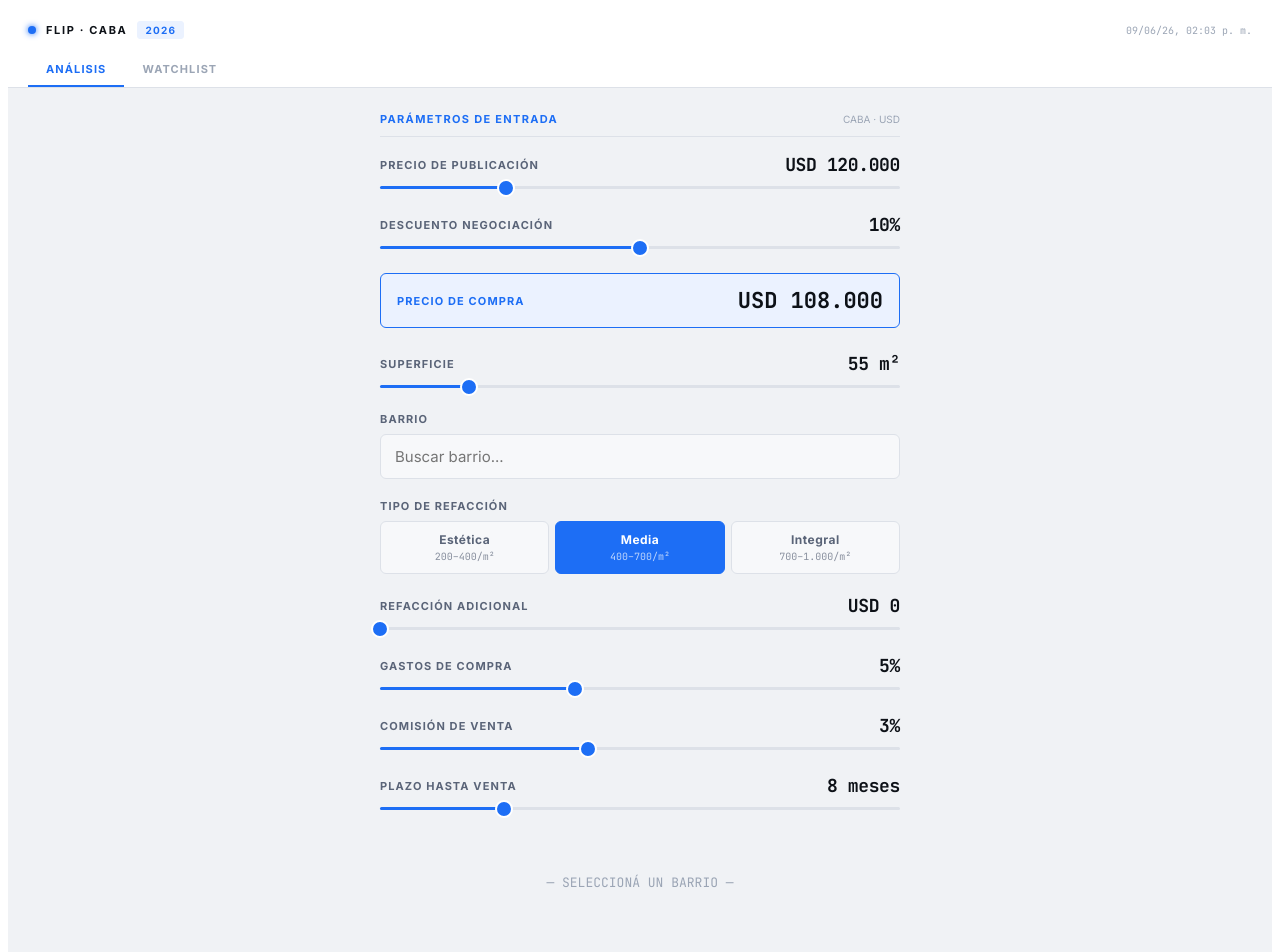
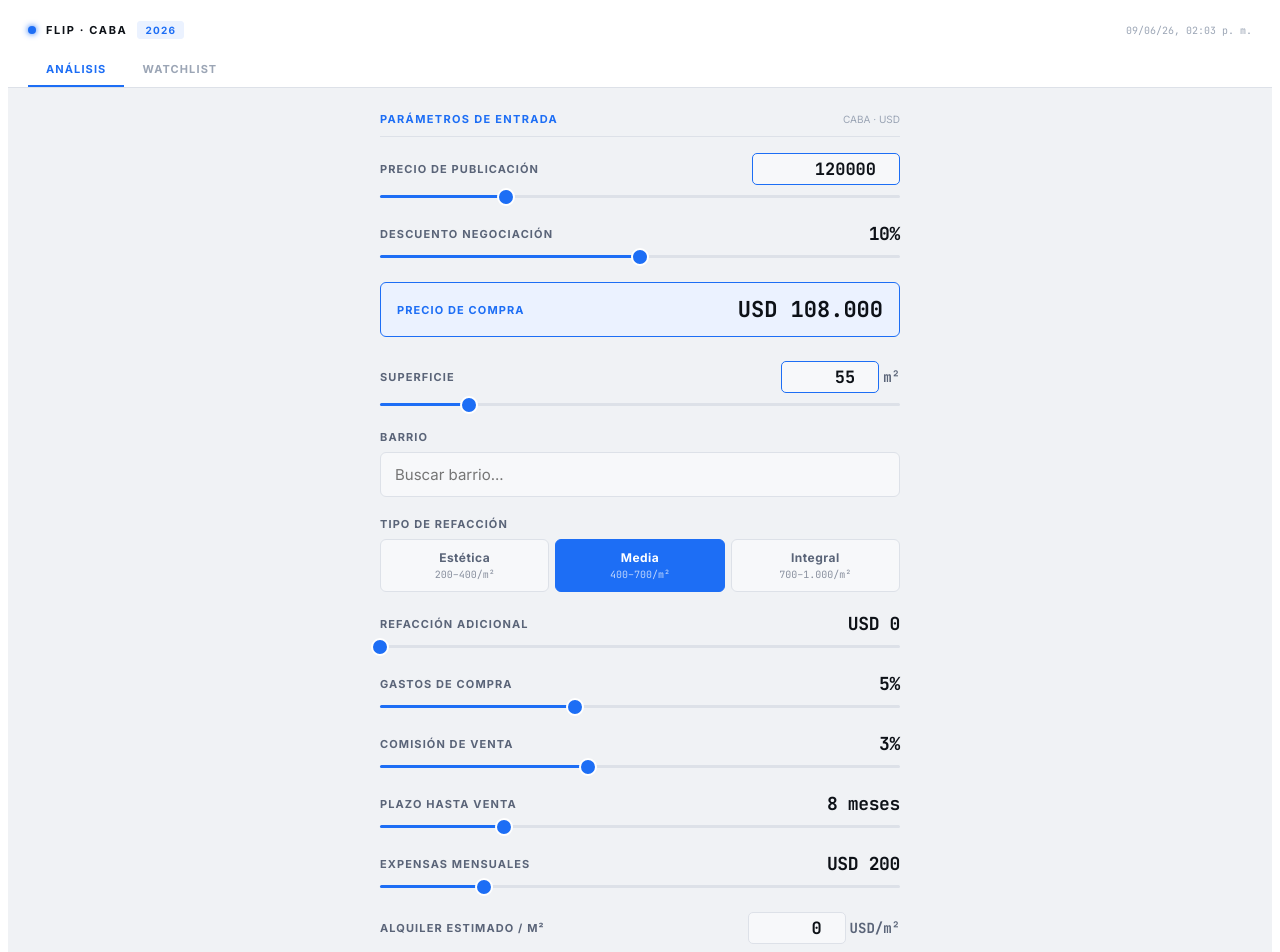
Before and after one commit to danielasasbon/flip-calculator, a React (Vite) app: page / in a window 1280 px wide. Shown: the top 952 px of the page. Built offline with nearby package versions, Linux system fonts and the light colour scheme.

Commit message:
Update App.jsx

```diff
--- a/src/App.jsx
+++ b/src/App.jsx
@@ -120,6 +120,8 @@ export default function FlipCalc() {
   const [closingPct, setClosingPct] = useState(5);
   const [sellCommPct, setSellCommPct] = useState(3);
   const [sellMonths, setSellMonths] = useState(8);
+  const [expensas, setExpensas] = useState(200);
+  const [alquilerM2, setAlquilerM2] = useState(0);
   const [barrioInput, setBarrioInput] = useState("");
   const [barrio, setBarrio] = useState(null);
   const [showSug, setShowSug] = useState(false);
@@ -132,13 +134,10 @@ export default function FlipCalc() {
   const [saveNotas, setSaveNotas] = useState("");
 
   useEffect(() => {
-    const load = async () => {
-      try {
-        const r = await window.storage.get(STORAGE_KEY);
-        if (r?.value) setWatchlist(JSON.parse(r.value));
-      } catch (e) {}
-    };
-    load();
+    try {
+      const saved = localStorage.getItem(STORAGE_KEY);
+      if (saved) setWatchlist(JSON.parse(saved));
+    } catch (e) {}
   }, []);
 
   const saveToStorage = (list) => {
@@ -166,8 +165,18 @@ export default function FlipCalc() {
     const roiAnual    = roi ? (roi / sellMonths) * 12 : null;
     const viable      = profit > 0 && roi > 10;
     const discVsNuevo = arv && nuevoTotal ? ((nuevoTotal - arv) / nuevoTotal) * 100 : null;
-    return { buyPrice, refCost, closing, totalCost, arv, arvM2, nuevoTotal, sellComm, netSale, profit, roi, roiAnual, viable, discVsNuevo, usandoCustom };
-  }, [listPrice, m2, negPct, refType, refExtra, closingPct, sellCommPct, sellMonths, barrio, customUsadoM2, customNuevoM2]);
+    // Expensas durante tenencia
+    const expensasTotal = expensas * sellMonths;
+    const profitNeto = profit !== null ? profit - expensasTotal : null;
+    const roiNeto = profitNeto !== null ? (profitNeto / totalCost) * 100 : null;
+    const roiNetoAnual = roiNeto !== null ? (roiNeto / sellMonths) * 12 : null;
+    const viableNeto = profitNeto > 0 && roiNeto > 10;
+    // Alquiler
+    const alquilerMensual = alquilerM2 > 0 ? alquilerM2 * m2 : null;
+    const alquilerAnual = alquilerMensual ? alquilerMensual * 12 : null;
+    const alquilerROI = alquilerAnual ? (alquilerAnual / totalCost) * 100 : null;
+    return { buyPrice, refCost, closing, totalCost, arv, arvM2, nuevoTotal, sellComm, netSale, profit, roi, roiAnual, viable, discVsNuevo, usandoCustom, expensasTotal, profitNeto, roiNeto, roiNetoAnual, viableNeto, alquilerMensual, alquilerAnual, alquilerROI };
+  }, [listPrice, m2, negPct, refType, refExtra, closingPct, sellCommPct, sellMonths, barrio, customUsadoM2, customNuevoM2, expensas, alquilerM2]);
 
   const filtered = Object.keys(BARRIOS).filter(b =>
     barrioInput.length > 0 && b.toLowerCase().includes(barrioInput.toLowerCase())
@@ -265,7 +274,24 @@ export default function FlipCalc() {
           <>
             <SectionHeader title="Parámetros de entrada" sub="CABA · USD" mt={24} />
 
-            <Slider label="Precio de publicación" min={30000} max={400000} step={5000} value={listPrice} onChange={setListPrice} prefix="USD " />
+            <div style={{ marginBottom: 24 }}>
+              <div style={{ display: "flex", justifyContent: "space-between", alignItems: "center", marginBottom: 10 }}>
+                <span style={{ fontSize: 11, fontWeight: 700, color: C.textSub, letterSpacing: "0.1em", textTransform: "uppercase" }}>Precio de publicación</span>
+                <input
+                  type="number"
+                  value={listPrice}
+                  onChange={e => setListPrice(Number(e.target.value) || 0)}
+                  style={{ width: 130, padding: "4px 8px", background: C.panelAlt, border: `1px solid ${C.accent}`, borderRadius: 5, color: C.text, fontSize: 17, fontWeight: 700, fontFamily: C.mono, outline: "none", textAlign: "right" }}
+                />
+              </div>
+              <div style={{ position: "relative", height: 3, background: C.border, borderRadius: 2 }}>
+                <div style={{ position: "absolute", left: 0, top: 0, height: "100%", width: `${Math.min(((listPrice - 30000) / (400000 - 30000)) * 100, 100)}%`, background: C.accent, borderRadius: 2 }} />
+                <input type="range" min={30000} max={400000} step={1000} value={Math.min(listPrice, 400000)}
+                  onChange={e => setListPrice(Number(e.target.value))}
+                  style={{ position: "absolute", top: "50%", left: 0, width: "100%", transform: "translateY(-50%)", opacity: 0, cursor: "pointer", height: 20, margin: 0 }} />
+                <div style={{ position: "absolute", top: "50%", left: `${Math.min(((listPrice - 30000) / (400000 - 30000)) * 100, 100)}%`, transform: "translate(-50%, -50%)", width: 14, height: 14, borderRadius: "50%", background: C.accent, border: `2px solid ${C.panel}`, pointerEvents: "none" }} />
+              </div>
+            </div>
             <Slider label="Descuento negociación" min={0} max={20} step={1} value={negPct} onChange={setNegPct} suffix="%" />
 
             <div style={{ background: C.accentDim, border: `1px solid ${C.accent}`, borderRadius: 6, padding: "12px 16px", marginBottom: 24, display: "flex", justifyContent: "space-between", alignItems: "center" }}>
@@ -273,7 +299,27 @@ export default function FlipCalc() {
               <span style={{ fontSize: 22, fontWeight: 700, color: C.text, fontFamily: C.mono }}>{fmtUSD(Math.round(c.buyPrice))}</span>
             </div>
 
-            <Slider label="Superficie" min={25} max={200} step={5} value={m2} onChange={setM2} suffix=" m²" />
+            <div style={{ marginBottom: 24 }}>
+              <div style={{ display: "flex", justifyContent: "space-between", alignItems: "center", marginBottom: 10 }}>
+                <span style={{ fontSize: 11, fontWeight: 700, color: C.textSub, letterSpacing: "0.1em", textTransform: "uppercase" }}>Superficie</span>
+                <div style={{ display: "flex", alignItems: "center", gap: 4 }}>
+                  <input
+                    type="number"
+                    value={m2}
+                    onChange={e => setM2(Number(e.target.value) || 0)}
+                    style={{ width: 80, padding: "4px 8px", background: C.panelAlt, border: `1px solid ${C.accent}`, borderRadius: 5, color: C.text, fontSize: 17, fontWeight: 700, fontFamily: C.mono, outline: "none", textAlign: "right" }}
+                  />
+                  <span style={{ fontSize: 14, fontWeight: 700, color: C.textSub, fontFamily: C.mono }}>m²</span>
+                </div>
+              </div>
+              <div style={{ position: "relative", height: 3, background: C.border, borderRadius: 2 }}>
+                <div style={{ position: "absolute", left: 0, top: 0, height: "100%", width: `${Math.min(((m2 - 25) / (200 - 25)) * 100, 100)}%`, background: C.accent, borderRadius: 2 }} />
+                <input type="range" min={25} max={200} step={1} value={Math.min(m2, 200)}
+                  onChange={e => setM2(Number(e.target.value))}
+                  style={{ position: "absolute", top: "50%", left: 0, width: "100%", transform: "translateY(-50%)", opacity: 0, cursor: "pointer", height: 20, margin: 0 }} />
+                <div style={{ position: "absolute", top: "50%", left: `${Math.min(((m2 - 25) / (200 - 25)) * 100, 100)}%`, transform: "translate(-50%, -50%)", width: 14, height: 14, borderRadius: "50%", background: C.accent, border: `2px solid ${C.panel}`, pointerEvents: "none" }} />
+              </div>
+            </div>
 
             {/* Barrio */}
             <div style={{ marginBottom: 20 }}>
@@ -353,6 +399,25 @@ export default function FlipCalc() {
             <Slider label="Gastos de compra" min={2} max={10} step={0.5} value={closingPct} onChange={setClosingPct} suffix="%" />
             <Slider label="Comisión de venta" min={1} max={6} step={0.5} value={sellCommPct} onChange={setSellCommPct} suffix="%" />
             <Slider label="Plazo hasta venta" min={3} max={24} step={1} value={sellMonths} onChange={setSellMonths} suffix=" meses" />
+            <Slider label="Expensas mensuales" min={0} max={1000} step={50} value={expensas} onChange={setExpensas} prefix="USD " />
+            <div style={{ marginBottom: 24 }}>
+              <div style={{ display: "flex", justifyContent: "space-between", alignItems: "center", marginBottom: 10 }}>
+                <span style={{ fontSize: 11, fontWeight: 700, color: C.textSub, letterSpacing: "0.1em", textTransform: "uppercase" }}>Alquiler estimado / m²</span>
+                <div style={{ display: "flex", alignItems: "center", gap: 4 }}>
+                  <input
+                    type="number"
+                    value={alquilerM2}
+                    onChange={e => setAlquilerM2(Number(e.target.value) || 0)}
+                    placeholder="0"
+                    style={{ width: 80, padding: "4px 8px", background: alquilerM2 > 0 ? C.accentDim : C.panelAlt, border: `1px solid ${alquilerM2 > 0 ? C.accent : C.border}`, borderRadius: 5, color: C.text, fontSize: 17, fontWeight: 700, fontFamily: C.mono, outline: "none", textAlign: "right" }}
+                  />
+                  <span style={{ fontSize: 14, fontWeight: 700, color: C.textSub, fontFamily: C.mono }}>USD/m²</span>
+                </div>
+              </div>
+              <div style={{ fontSize: 11, color: C.textMuted, fontFamily: C.mono }}>
+                {alquilerM2 > 0 ? `→ USD ${fmt(alquilerM2 * m2)}/mes · USD ${fmt(alquilerM2 * m2 * 12)}/año` : "Dejá en 0 para omitir comparativa de alquiler"}
+              </div>
+            </div>
 
             {/* ── RESULTADOS ── */}
             {!barrio ? (
@@ -368,6 +433,7 @@ export default function FlipCalc() {
                   <Row label="Precio de compra" value={fmtUSD(Math.round(c.buyPrice))} bold valueColor={C.text} />
                   <Row label="Refacción" value={fmtUSD(c.refCost)} sub={`${fmt(Math.round(c.refCost/m2))} USD/m²`} />
                   <Row label="Gastos de compra" value={fmtUSD(Math.round(c.closing))} />
+                  <Row label={`Expensas (${sellMonths} meses)`} value={fmtUSD(c.expensasTotal)} valueColor={c.expensasTotal > 0 ? C.red : C.textMuted} />
                   <Row label="TOTAL INVERTIDO" value={fmtUSD(Math.round(c.totalCost))} bold valueColor={C.amber} />
                 </div>
 
@@ -386,29 +452,59 @@ export default function FlipCalc() {
                 </div>
 
                 <div style={{ display: "grid", gridTemplateColumns: "1fr 1fr", gap: 10, marginBottom: 10 }}>
-                  <StatBox label="Ganancia neta" value={fmtUSD(Math.round(c.profit))}
+                  <StatBox label="Ganancia bruta" value={fmtUSD(Math.round(c.profit))}
                     color={c.profit > 0 ? C.green : C.red}
-                    tag={c.profit > 0 ? { label: "LONG", color: C.green, bg: C.greenDim, border: C.greenDim } : { label: "NEG", color: C.red, bg: C.redDim, border: C.redDim }} />
-                  <StatBox label="ROI total" value={`${c.roi.toFixed(2)}%`}
-                    color={c.roi > 10 ? C.green : C.red} />
+                    sub="sin descontar expensas" />
+                  <StatBox label="Ganancia neta" value={fmtUSD(Math.round(c.profitNeto))}
+                    color={c.profitNeto > 0 ? C.green : C.red}
+                    tag={c.profitNeto > 0 ? { label: "LONG", color: C.green, bg: C.greenDim, border: C.greenDim } : { label: "NEG", color: C.red, bg: C.redDim, border: C.redDim }}
+                    sub="descontando expensas" />
                 </div>
-                <StatBox label={`ROI anualizado · ${sellMonths} meses`}
-                  value={`${c.roiAnual.toFixed(2)}% anual`}
-                  color={c.roiAnual > 15 ? C.green : c.roiAnual > 0 ? C.amber : C.red}
-                  sub={`equivale a ${(c.roiAnual / 12).toFixed(2)}% mensual`} />
+                <div style={{ display: "grid", gridTemplateColumns: "1fr 1fr", gap: 10, marginBottom: 10 }}>
+                  <StatBox label="ROI neto total" value={`${c.roiNeto?.toFixed(2)}%`}
+                    color={c.roiNeto > 10 ? C.green : C.red} />
+                  <StatBox label={`ROI neto anual`}
+                    value={`${c.roiNetoAnual?.toFixed(2)}%`}
+                    color={c.roiNetoAnual > 15 ? C.green : c.roiNetoAnual > 0 ? C.amber : C.red}
+                    sub={`${(c.roiNetoAnual / 12)?.toFixed(2)}% mensual`} />
+                </div>
 
                 {/* Veredicto */}
-                <div style={{ background: c.viable ? C.greenDim : C.redDim, border: `1px solid ${c.viable ? C.green : C.red}`, borderRadius: 6, padding: "16px 16px", marginTop: 12, marginBottom: 8 }}>
-                  <div style={{ fontSize: 12, fontWeight: 700, color: c.viable ? C.green : C.red, letterSpacing: "0.1em", textTransform: "uppercase", marginBottom: 8, fontFamily: C.mono }}>
-                    {c.viable ? "▶ OPERACIÓN VIABLE" : "✕ OPERACIÓN NO VIABLE"}
+                <div style={{ background: c.viableNeto ? C.greenDim : C.redDim, border: `1px solid ${c.viableNeto ? C.green : C.red}`, borderRadius: 6, padding: "16px 16px", marginTop: 4, marginBottom: 8 }}>
+                  <div style={{ fontSize: 12, fontWeight: 700, color: c.viableNeto ? C.green : C.red, letterSpacing: "0.1em", textTransform: "uppercase", marginBottom: 8, fontFamily: C.mono }}>
+                    {c.viableNeto ? "▶ OPERACIÓN VIABLE" : "✕ OPERACIÓN NO VIABLE"}
                   </div>
-                  <div style={{ fontSize: 14, color: c.viable ? "#A7F3D0" : "#FECACA", lineHeight: 1.7 }}>
-                    {c.viable
-                      ? `Compra: ${fmtUSD(Math.round(c.buyPrice))} → Venta: ${fmtUSD(c.arv)} → Ganancia: ${fmtUSD(Math.round(c.profit))} (${c.roi.toFixed(1)}% en ${sellMonths} meses)`
-                      : `Total invertido ${fmtUSD(Math.round(c.totalCost))} supera o deja margen insuficiente vs. ARV ${fmtUSD(c.arv)}.`
+                  <div style={{ fontSize: 14, color: c.viableNeto ? "#065F46" : "#991B1B", lineHeight: 1.7 }}>
+                    {c.viableNeto
+                      ? `Compra: ${fmtUSD(Math.round(c.buyPrice))} → Venta: ${fmtUSD(c.arv)} → Ganancia neta: ${fmtUSD(Math.round(c.profitNeto))} (${c.roiNeto?.toFixed(1)}% en ${sellMonths} meses)`
+                      : `Con estos números el flip no cierra. Total invertido ${fmtUSD(Math.round(c.totalCost))} + expensas ${fmtUSD(c.expensasTotal)} deja margen insuficiente.`
                     }
                   </div>
                 </div>
+
+                {/* Alquiler vs Venta */}
+                {c.alquilerMensual && (
+                  <>
+                    <SectionHeader title="Alquiler vs. Venta" mt={24} />
+                    <div style={{ background: C.panel, border: `1px solid ${C.border}`, borderRadius: 6, overflow: "hidden", marginBottom: 12 }}>
+                      <Row label="Ingreso mensual alquiler" value={fmtUSD(c.alquilerMensual)} valueColor={C.accent} bold />
+                      <Row label="Ingreso anual alquiler" value={fmtUSD(c.alquilerAnual)} valueColor={C.accent} />
+                      <Row label="ROI alquiler anual" value={`${c.alquilerROI?.toFixed(2)}%`} valueColor={c.alquilerROI > 5 ? C.green : C.amber} bold />
+                      <Row label="ROI flip neto anual" value={`${c.roiNetoAnual?.toFixed(2)}%`} valueColor={c.roiNetoAnual > 15 ? C.green : c.roiNetoAnual > 0 ? C.amber : C.red} bold />
+                    </div>
+                    <div style={{ background: c.roiNetoAnual > c.alquilerROI ? C.greenDim : C.accentDim, border: `1px solid ${c.roiNetoAnual > c.alquilerROI ? C.green : C.accent}`, borderRadius: 6, padding: "12px 16px", marginBottom: 16 }}>
+                      <div style={{ fontSize: 12, fontWeight: 700, color: c.roiNetoAnual > c.alquilerROI ? C.green : C.accent, letterSpacing: "0.1em", fontFamily: C.mono, marginBottom: 6 }}>
+                        {c.roiNetoAnual > c.alquilerROI ? "▲ CONVIENE MÁS VENDER" : "▲ CONVIENE MÁS ALQUILAR"}
+                      </div>
+                      <div style={{ fontSize: 13, color: C.text, lineHeight: 1.6 }}>
+                        {c.roiNetoAnual > c.alquilerROI
+                          ? `El flip genera ${c.roiNetoAnual?.toFixed(1)}% anual vs. ${c.alquilerROI?.toFixed(1)}% del alquiler. Mejor vender y liberar el capital.`
+                          : `El alquiler genera ${c.alquilerROI?.toFixed(1)}% anual vs. ${c.roiNetoAnual?.toFixed(1)}% del flip. Considerá quedarte con la propiedad.`
+                        }
+                      </div>
+                    </div>
+                  </>
+                )}
 
                 <SectionHeader title="Comparativa de mercado" mt={28} />
                 {(() => {
```
